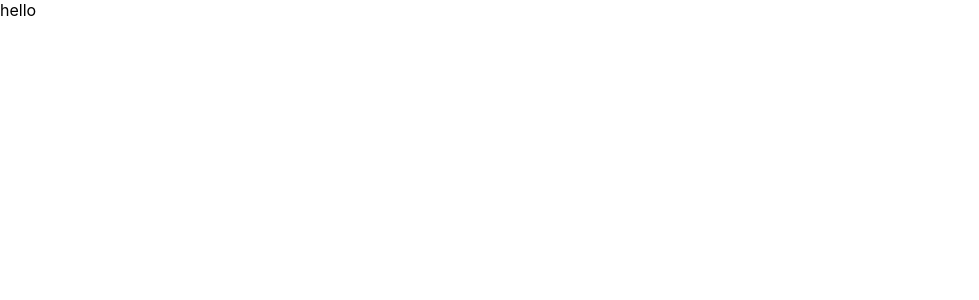
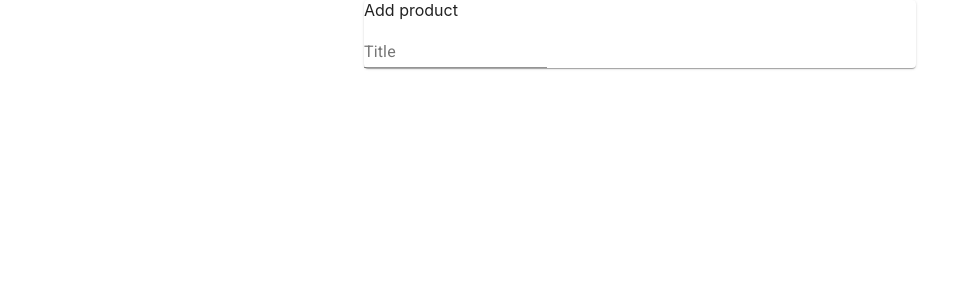
Before and after one commit to volodfast/react-calorie-calc, a React (Create React App) app: page / in a window 1280 px wide. Shown: the top 300 px of the page, without its empty margins (0-979 px from the left). Built offline with nearby package versions, Linux system fonts and the light colour scheme.

Commit message:
feature(core): add product form intial setup

```diff
--- a/src/App.tsx
+++ b/src/App.tsx
@@ -1,10 +1,11 @@
-import CallorieForm from './components/callorieForm';
+import { Container } from '@material-ui/core';
+import AddProductForm from 'modules/product/containers/AddProductForm';
 
 function App() {
   return (
-    <div>
-      <CallorieForm />
-    </div>
+    <Container maxWidth="sm">
+      <AddProductForm />
+    </Container>
   );
 }
 
--- a/src/components/callorieForm/callorieForm.tsx
+++ /dev/null
@@ -1,7 +0,0 @@
-import React, { FC } from 'react';
-
-const CallorieForm: FC = () => {
-  return <div>hello</div>;
-};
-
-export default CallorieForm;
--- a/src/components/callorieForm/index.ts
+++ /dev/null
@@ -1 +0,0 @@
-export { default } from './callorieForm';
--- /dev/null
+++ b/src/modules/product/containers/AddProductForm/AddProductForm.tsx
@@ -0,0 +1,15 @@
+import React, { FC } from 'react';
+import { Box, Paper, TextField } from '@material-ui/core';
+
+const AddProductForm: FC = () => {
+  return (
+    <Paper>
+      <form>
+        <Box>Add product</Box>
+        <TextField id="title" label="Title" />
+      </form>
+    </Paper>
+  );
+};
+
+export default AddProductForm;
--- /dev/null
+++ b/src/modules/product/containers/AddProductForm/index.ts
@@ -0,0 +1 @@
+export { default } from './AddProductForm';
```
Also changed, not shown: tsconfig.json (+4 -9 lines).
